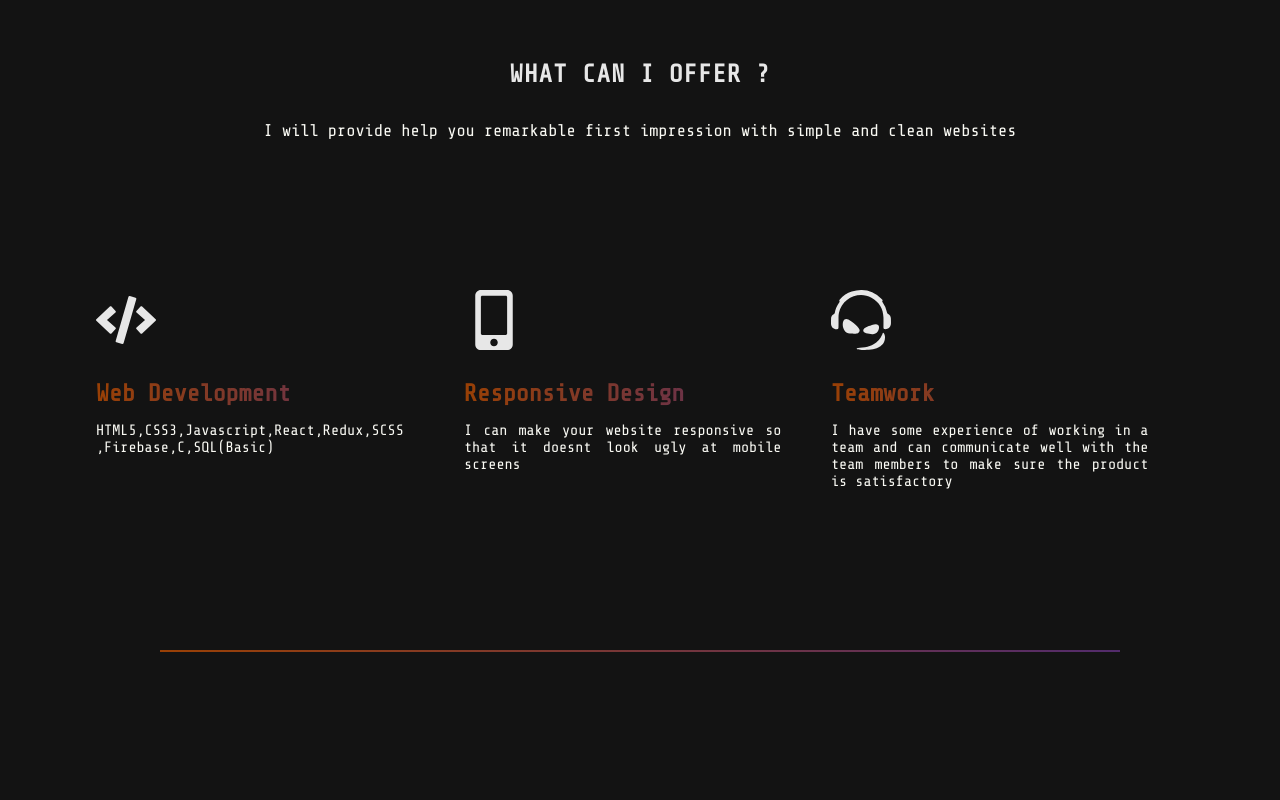
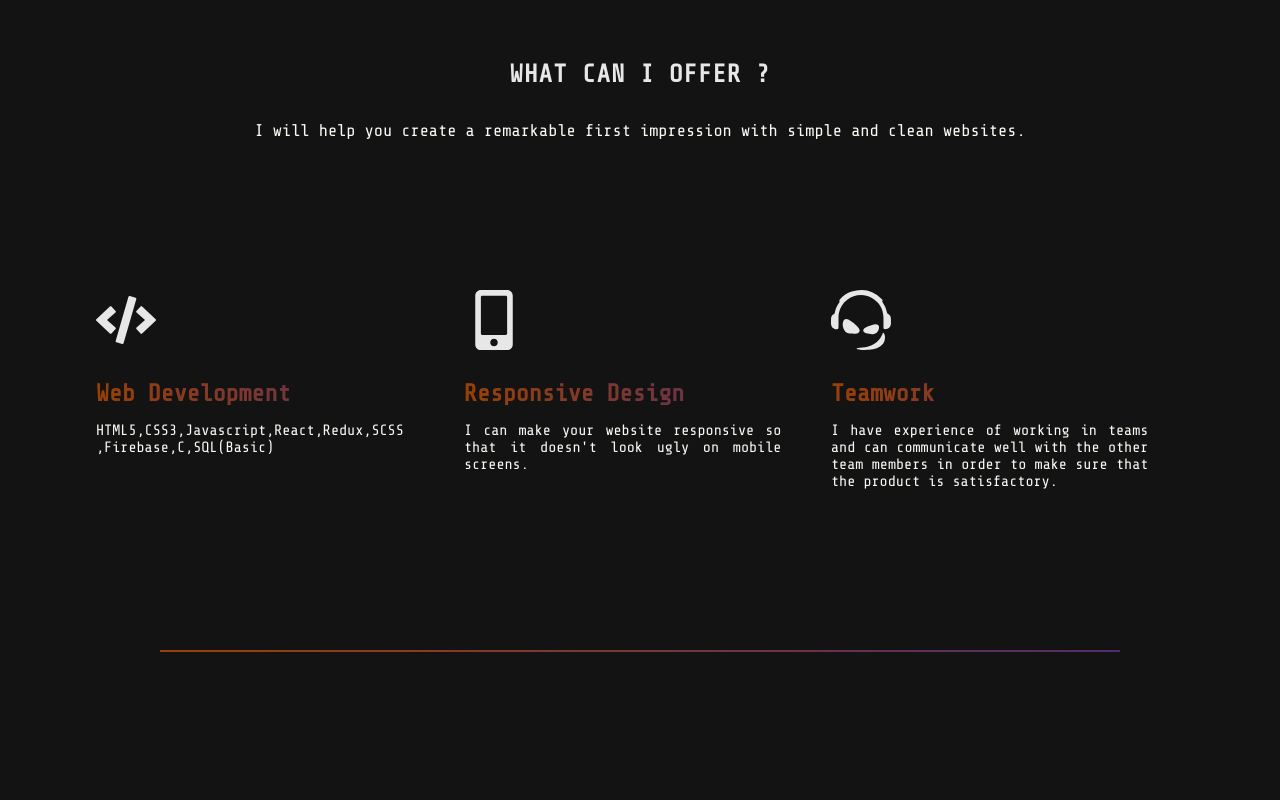
Before and after one commit to ascii-monk123/Portfilio-V2.0, a React (Create React App) app: page / in a window 1280 px wide. Shown: the part 1600-2400 px from the top of the page. Built offline with nearby package versions, Linux system fonts and the light colour scheme.

Commit message:
Fixed grammatical errors lol

```diff
--- a/src/Container/Home.js
+++ b/src/Container/Home.js
@@ -141,8 +141,8 @@ const Home = () => {
         <br />
         <Roll left>
           <p>
-            I will provide help you remarkable first impression with simple and
-            clean websites
+            I will help you create a remarkable first impression with simple and
+            clean websites.
           </p>
         </Roll>
 
@@ -173,8 +173,8 @@ const Home = () => {
               <Zoom bottom>
                 <h2 className="orange-gradient">Responsive Design</h2>
                 <p>
-                  I can make your website responsive so that it doesnt look ugly
-                  at mobile screens
+                  I can make your website responsive so that it doesn't look
+                  ugly on mobile screens.
                 </p>
               </Zoom>
             </div>
@@ -187,9 +187,9 @@ const Home = () => {
               <Zoom bottom>
                 <h2 className="orange-gradient">Teamwork</h2>
                 <p>
-                  I have some experience of working in a team and can
-                  communicate well with the team members to make sure the
-                  product is satisfactory
+                  I have experience of working in teams and can communicate well
+                  with the other team members in order to make sure that the
+                  product is satisfactory.
                 </p>
               </Zoom>
             </div>
@@ -224,8 +224,8 @@ const Home = () => {
           <Fade left>
             <h1>Get in Touch</h1>
             <p>
-              I would love to take to you. Even if it's to say hey, don't
-              hesitate to drop an email
+              I would love to talk to you. Even if it's to say hi, don't
+              hesitate to drop an email.
             </p>
           </Fade>
           <Zoom bottom>
@@ -268,7 +268,7 @@ const Home = () => {
       <footer className="main-footer" id="main-footer">
         <div className="container">
           <Zoom top>
-            <div className="footer-links">
+            <div className="footer-links up-links">
               <Link
                 to="header"
                 spy={true}
--- a/src/scss/modules/_home.scss
+++ b/src/scss/modules/_home.scss
@@ -218,6 +218,7 @@
 .main-footer {
   padding-top: 0rem;
   min-height: 23rem;
+
   width: 100%;
   background-color: $color-black-light;
   p {
@@ -229,6 +230,7 @@
     justify-content: center;
     display: flex;
     flex-direction: row;
+    align-items: center;
     &.soc-links {
       a {
         font-size: 2rem;
@@ -327,6 +329,15 @@
       display: grid;
       grid-template-columns: repeat(2, 1fr);
       row-gap: 1rem;
+      &.up-links {
+        margin-bottom: 5rem;
+      }
+      &.soc-links {
+        a {
+          text-align: center;
+          margin: 3rem 0 4rem 0;
+        }
+      }
     }
   }
 }
--- a/src/scss/modules/_projects.scss
+++ b/src/scss/modules/_projects.scss
@@ -7,22 +7,20 @@
   height: 30rem;
   z-index: 100;
   position: relative;
-  transition: transform 0.5s, border 0.3s, filter 0.3s;
-  transition-timing-function: ease-out;
+
   cursor: pointer;
 
-  &:hover {
-    transform: scale(1.2);
-    border: 10px solid $color-blue;
-    filter: invert(0);
-  }
   img {
     width: 100%;
     height: 100%;
     filter: grayscale(1);
-    transition: filter 0.5s;
+    transition: filter 0.5s, transform 0.6s, border 0.5s;
+
+    transition-timing-function: ease-out;
     &:hover {
       filter: grayscale(0);
+      transform: scale(1.2);
+      border: 10px solid $color-blue;
     }
   }
 }
@@ -33,6 +31,9 @@
     text-decoration: none;
     color: $color-blue;
     transition: color 0.5s;
+    span {
+      padding-right: 0.5rem;
+    }
     &:hover {
       color: $color-brown;
     }
```
Also changed, not shown: 1 other file (tests, documents, lock files or other folders).
